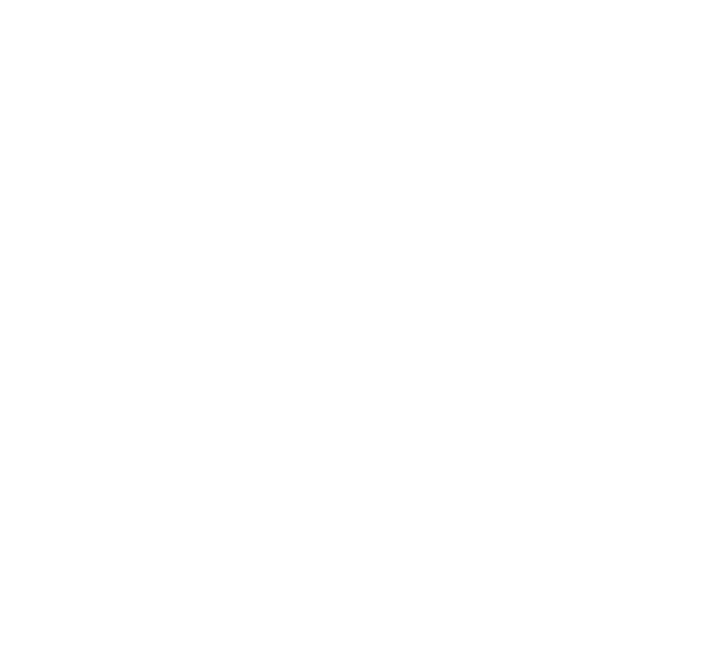
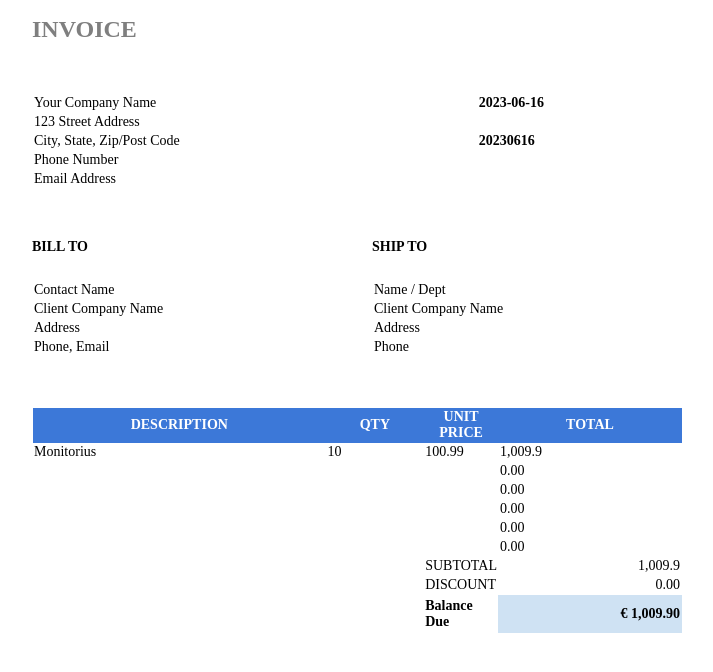
Before and after one commit to Beefaz/invoice_tables, a plain HTML site: page index.html in a window 1280 px wide. Shown: the whole page, without its empty margins (283-996 px from the left). Drawn offline with Linux system fonts and the light colour scheme.

Commit message:
task finished

```diff
--- a/index.html
+++ b/index.html
@@ -7,5 +7,146 @@
     <link rel="stylesheet" href="style.css">
 </head>
 <body>
+<main>
+    <h1 class="title">
+        INVOICE
+    </h1>
+    <table>
+        <tr>
+            <td>Your Company Name</td>
+            <td class="fw-bold">2023-06-16</td>
+        </tr>
+        <tr>
+            <td>123 Street Address</td>
+            <td class="fw-bold"></td>
+        </tr>
+        <tr>
+            <td>City, State, Zip/Post Code</td>
+            <td class="fw-bold">20230616</td>
+        </tr>
+        <tr>
+            <td>Phone Number</td>
+            <td class="fw-bold"></td>
+        </tr>
+        <tr>
+            <td>Email Address</td>
+            <td class="fw-bold"></td>
+        </tr>
+    </table>
+    <div class="shipping">
+        <div class="shipping-billing">
+            <div class="table-title fw-bold">
+                BILL TO
+            </div>
+            <table>
+                <tr>
+                    <td>Contact Name</td>
+                    <td>&nbsp;</td>
+                </tr>
+                <tr>
+                    <td>Client Company Name</td>
+                    <td>&nbsp;</td>
+                </tr>
+                <tr>
+                    <td>Address</td>
+                    <td>&nbsp;</td>
+                </tr>
+                <tr>
+                    <td>Phone, Email</td>
+                    <td>&nbsp;</td>
+                </tr>
+            </table>
+        </div>
+        <div class="shipping-destination">
+            <div class="table-title fw-bold">
+                SHIP TO
+            </div>
+            <table>
+                <tr>
+                    <td>Name / Dept</td>
+                    <td>&nbsp;</td>
+                </tr>
+                <tr>
+                    <td>Client Company Name</td>
+                    <td>&nbsp;</td>
+                </tr>
+                <tr>
+                    <td>Address</td>
+                    <td>&nbsp;</td>
+                </tr>
+                <tr>
+                    <td>Phone</td>
+                    <td>&nbsp;</td>
+                </tr>
+            </table>
+        </div>
+    </div>
+    <table class="receipt-table">
+        <thead class="bg-blue text-white">
+        <tr>
+            <th>DESCRIPTION</th>
+            <th>QTY</th>
+            <th>UNIT PRICE</th>
+            <th>TOTAL</th>
+        </tr>
+        </thead>
+        <tr>
+            <td>Monitorius</td>
+            <td>10</td>
+            <td>100.99</td>
+            <td>1,009.9</td>
+        </tr>
+        <tr>
+            <td></td>
+            <td></td>
+            <td></td>
+            <td>0.00</td>
+        </tr>
+        <tr>
+            <td></td>
+            <td></td>
+            <td></td>
+            <td>0.00</td>
+        </tr>
+        <tr>
+            <td></td>
+            <td></td>
+            <td></td>
+            <td>0.00</td>
+        </tr>
+        <tr>
+            <td></td>
+            <td></td>
+            <td></td>
+            <td>0.00</td>
+        </tr>
+        <tr>
+            <td></td>
+            <td></td>
+            <td></td>
+            <td>0.00</td>
+        </tr>
+        <tfoot>
+        <tr>
+            <td></td>
+            <td></td>
+            <td>SUBTOTAL</td>
+            <td class="text-right">1,009.9</td>
+        </tr>
+        <tr>
+            <td></td>
+            <td></td>
+            <td>DISCOUNT</td>
+            <td class="text-right">0.00</td>
+        </tr>
+        <tr>
+            <td></td>
+            <td></td>
+            <td class="fw-bold double-height">Balance Due</td>
+            <td class="text-right fw-bold double-height bg-light-blue">€ 1,009.90</td>
+        </tr>
+        </tfoot>
+    </table>
+</main>
 </body>
 </html>
--- a/style.css
+++ b/style.css
@@ -0,0 +1,88 @@
+body {
+    margin: unset;
+    font-size: 14px;
+}
+
+main {
+    margin: 0 auto;
+    padding: 0 20px;
+    max-width: 650px;
+    display: flex;
+    flex-direction: column;
+    gap: 50px;
+}
+
+.title {
+    margin-bottom: unset;
+    color: rgba(127, 127, 127, 1);
+    font-size: 24px;
+}
+
+table, th, td {
+    border: 1px solid transparent;
+}
+
+table {
+    width: 100%;
+    border-collapse: collapse;
+}
+
+.table-title {
+    margin-bottom: 25px;
+}
+
+
+.shipping {
+    display: flex;
+    gap: 30px;
+    flex-wrap: wrap;
+
+}
+
+@media only screen and (min-width: 600px) {
+    .shipping {
+        flex-wrap: inherit;
+    }
+}
+
+.shipping-billing, .shipping-destination {
+    flex: 1 1 50%;
+}
+
+.shipping th, .shipping td {
+    width: 50%;
+}
+
+.receipt-table tr th:nth-child(3), .receipt-table tr td:nth-child(3) {
+    width: 1%;
+}
+
+
+/*mini-classes*/
+.fw-bold {
+    font-weight: bold;
+}
+
+.text-center {
+    text-align: center;
+}
+
+.text-white {
+    color: rgba(255, 255, 255, 1);
+}
+
+.bg-blue {
+    background: rgba(60, 120, 216, 1);
+}
+
+.bg-light-blue {
+    background: rgba(207, 226, 243, 1);
+}
+
+.double-height {
+    height: 2.5em;
+}
+
+.text-right {
+    text-align: right;
+}
```
Also changed, not shown: 1 other file.
